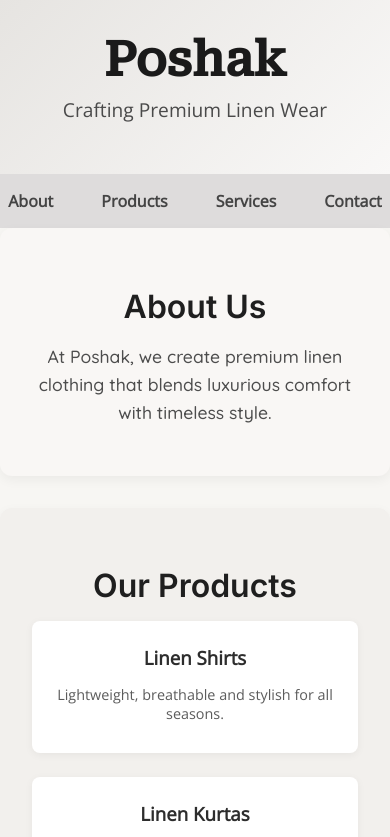
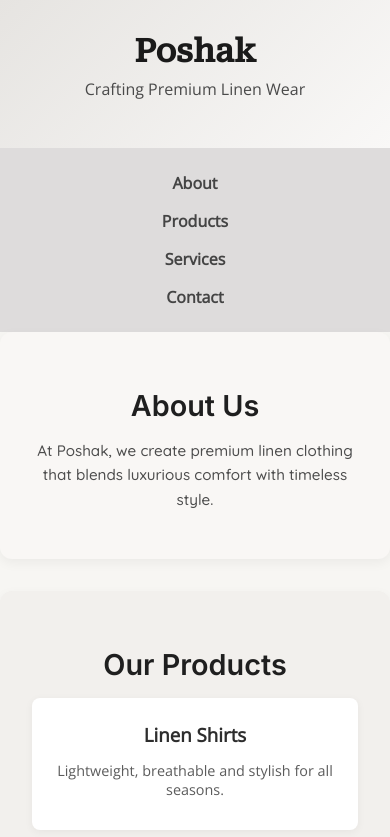
Before and after one commit to Kishlay0987/Poshak, a plain HTML site: page index.html in a window 390 px wide. Shown: the top 837 px of the page. Drawn offline with nearby package versions, Linux system fonts and the light colour scheme.

Commit message:
Update index.html

```diff
--- a/index.html
+++ b/index.html
@@ -1,11 +1,15 @@
 <!DOCTYPE html>
 <html lang="en">
 <head>
-  <meta charset="UTF-8">
-  <meta name="viewport" content="width=device-width, initial-scale=1">
+  <meta charset="UTF-8" />
+  <meta name="viewport" content="width=device-width, initial-scale=1" />
   <title>Poshak - Premium Linen Wear</title>
   <link href="https://fonts.googleapis.com/css2?family=Playfair+Display:wght@600&family=Open+Sans&family=Inter:wght@600&family=Roboto+Serif:wght@500&family=Quicksand:wght@500&display=swap" rel="stylesheet">
   <style>
+    html {
+      scroll-behavior: smooth;
+    }
+
     body {
       margin: 0;
       font-family: 'Open Sans', sans-serif;
@@ -16,7 +20,7 @@
     header {
       background: linear-gradient(135deg, #e6e4e1, #f9f8f7);
       color: #222;
-      padding: 2rem;
+      padding: 2rem 1rem;
       text-align: center;
       animation: fadeInDown 1s ease-out;
     }
@@ -28,13 +32,13 @@
 
     header h1 {
       font-family: 'Roboto Serif', serif;
-      font-size: 3rem;
+      font-size: 2.5rem;
       margin: 0;
       color: #1a1a1a;
     }
 
     header p {
-      font-size: 1.2rem;
+      font-size: 1rem;
       color: #4a4a4a;
       margin-top: 0.5rem;
       animation: fadeInText 2s ease-in-out;
@@ -48,6 +52,7 @@
     nav {
       background-color: #dedcdc;
       display: flex;
+      flex-wrap: wrap;
       justify-content: center;
       padding: 1rem;
     }
@@ -55,7 +60,7 @@
     nav a {
       color: #444;
       text-decoration: none;
-      margin: 0 1.5rem;
+      margin: 0.5rem 1rem;
       font-weight: bold;
       transition: color 0.3s;
     }
@@ -65,36 +70,21 @@
     }
 
     section {
-      padding: 4rem 2rem;
+      padding: 3rem 1rem;
       max-width: 1000px;
       margin: auto;
     }
 
     .intro h2, .products h2, .services h2, .contact h2 {
       font-family: 'Inter', sans-serif;
-      font-size: 2rem;
+      font-size: 1.8rem;
       margin-bottom: 1rem;
       color: #1f1f1f;
       text-align: center;
     }
 
-    .products {
-      background-color: #f2f0ed;
-    }
-
-    .services {
-      background-color: #f3f3f3;
-    }
-
-    .intro {
-      background-color: #f9f7f5;
-    }
-
-    .contact {
-      background-color: #f0efee;
-    }
-
     .products, .services, .intro, .contact {
+      background-color: #fff;
       border-radius: 12px;
       padding: 2rem;
       margin-bottom: 2rem;
@@ -113,9 +103,25 @@
       to { opacity: 1; transform: translateY(0); }
     }
 
+    .intro {
+      background-color: #f9f7f5;
+    }
+
+    .products {
+      background-color: #f2f0ed;
+    }
+
+    .services {
+      background-color: #f3f3f3;
+    }
+
+    .contact {
+      background-color: #f0efee;
+    }
+
     .intro p {
       font-family: 'Quicksand', sans-serif;
-      font-size: 1.1rem;
+      font-size: 1rem;
       color: #4d4d4d;
       text-align: center;
       line-height: 1.6;
@@ -129,14 +135,14 @@
 
     footer {
       text-align: center;
-      padding: 2rem;
+      padding: 2rem 1rem;
       background-color: #e0dedb;
       color: #333;
     }
 
     .product-list, .service-list {
       display: grid;
-      grid-template-columns: repeat(auto-fit, minmax(200px, 1fr));
+      grid-template-columns: repeat(auto-fit, minmax(180px, 1fr));
       gap: 1.5rem;
       margin-top: 1rem;
     }
@@ -163,6 +169,28 @@
     .card p {
       font-size: 0.9rem;
       color: #5c5c5c;
+    }
+
+    /* Responsive tweaks */
+    @media (max-width: 600px) {
+      header h1 {
+        font-size: 2rem;
+      }
+
+      nav {
+        flex-direction: column;
+        align-items: center;
+      }
+
+      nav a {
+        margin: 0.5rem 0;
+      }
+
+      .intro p,
+      .services p,
+      .contact p {
+        font-size: 0.95rem;
+      }
     }
   </style>
 </head>
```
